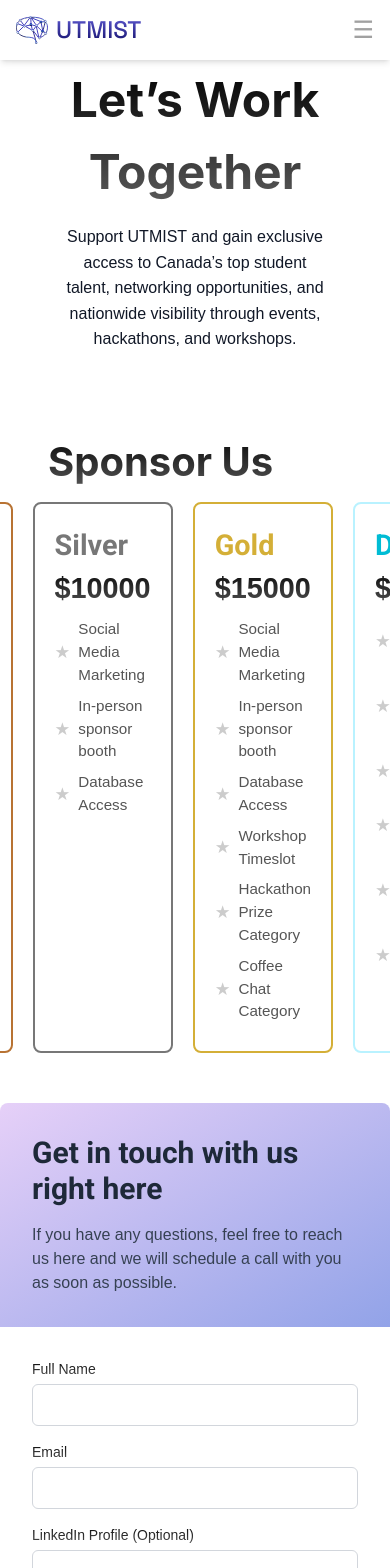
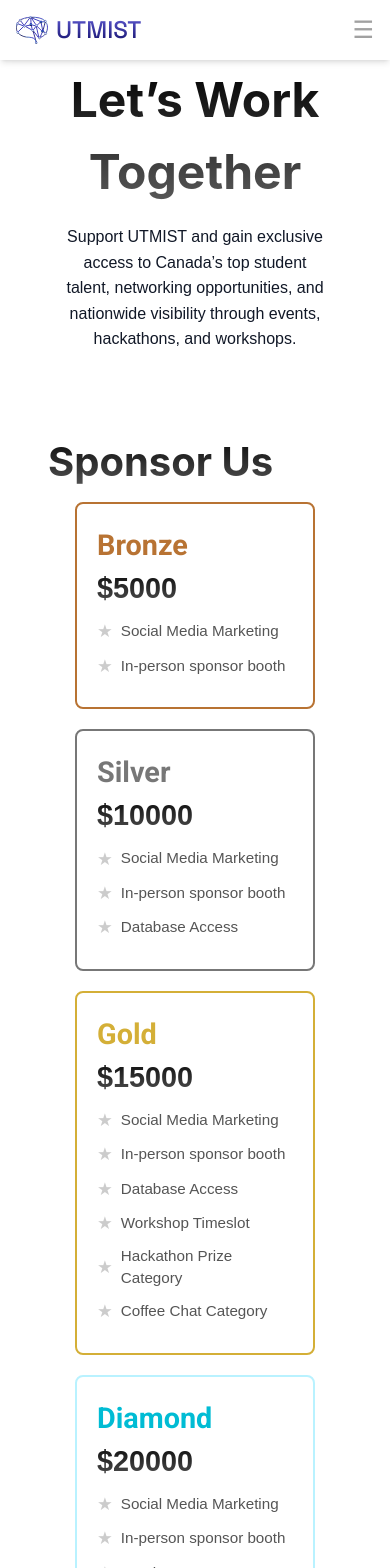
Before and after one commit to UTMIST/UTMIST, a Next.js app in the folder client/: page /sponsors in a window 390 px wide. Shown: the top 1568 px of the page. Built offline with nearby package versions, Linux system fonts and the light colour scheme.

Commit message:
sponsor tiers done

```diff
--- a/client/src/styles/sponsors.css
+++ b/client/src/styles/sponsors.css
@@ -59,6 +59,14 @@
   display: flex;
   flex-direction: row;
   justify-content: center;
+}
+
+@media (max-width: 640px) {
+  .sponsor-us-container {
+    display: flex;
+    flex-direction: column;
+    align-items: center;
+  }
 }
 
 /* Sponsors Cards */
```
